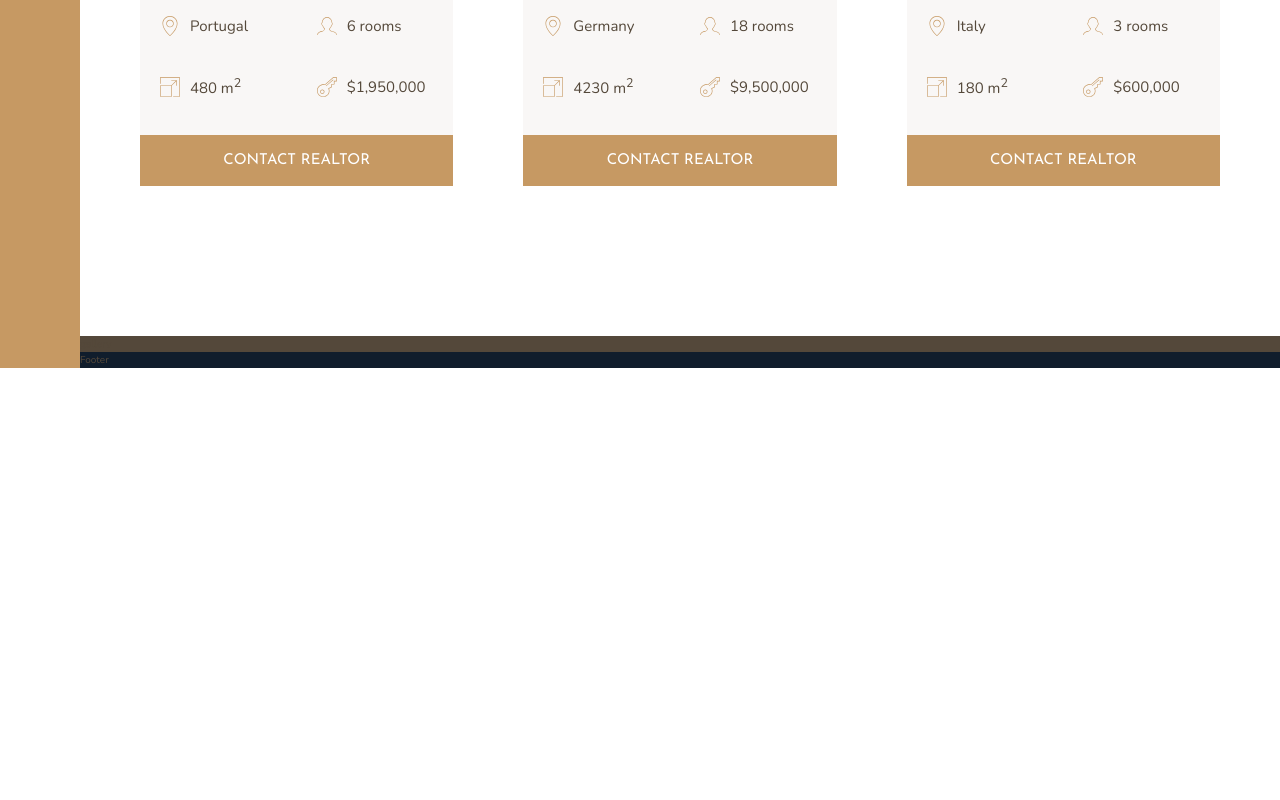
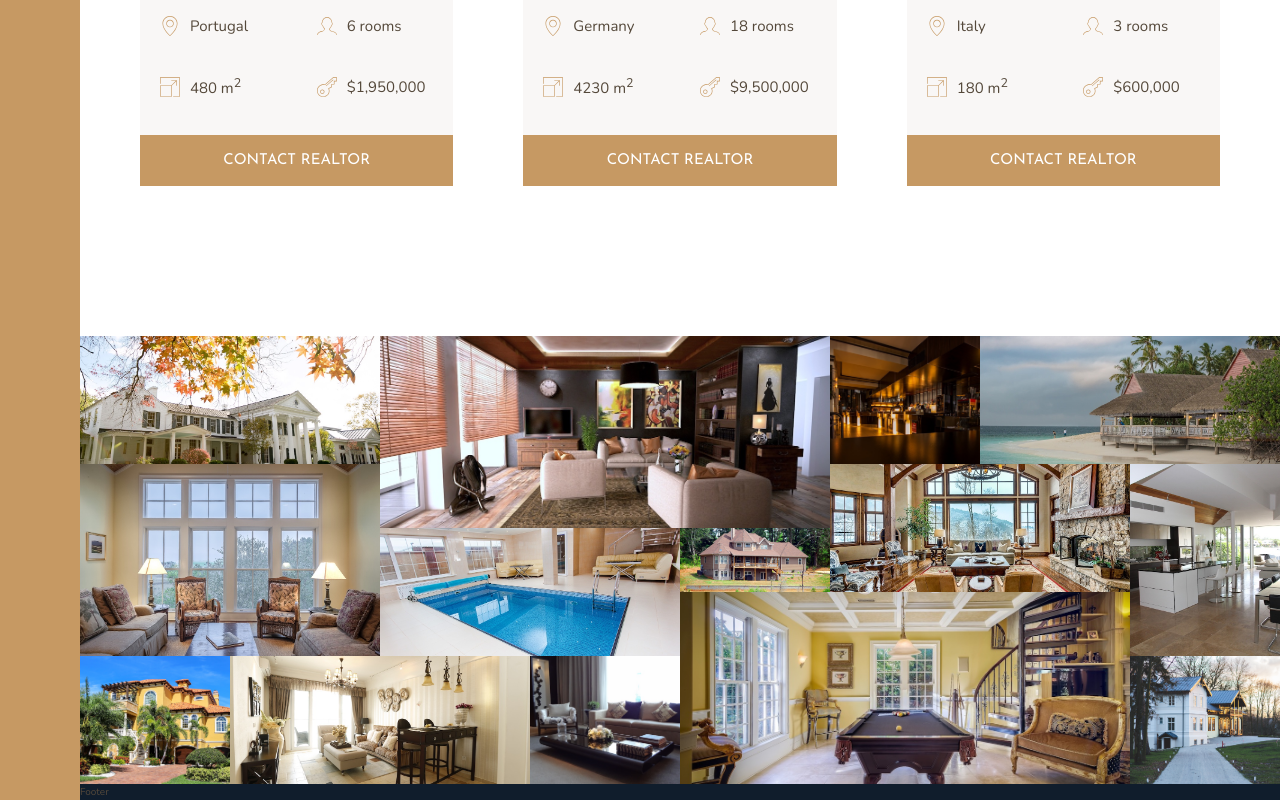
Before and after one commit to henriquequeirozcunha/Nexter, a website: page index.html in a window 1280 px wide. Shown: the part 2706-3506 px from the top of the page. Before the commit the page ends 3074 px from the top, so only its background shows below. Drawn offline with nearby package versions, Linux system fonts and the light colour scheme.

Commit message:
feat: add gallery section

```diff
--- a/index.html
+++ b/index.html
@@ -298,7 +298,24 @@
         </section>
 
         <section class="gallery">
-            gallery
+            <figure class="gallery__item gallery__item--1">
+                <img src="img/gal-1.jpeg" alt="Gallery image 1" class="gallery__img">
+            </figure>
+
+            <figure class="gallery__item gallery__item--1"><img src="img/gal-1.jpeg" alt="Gallery image 1" class="gallery__img"></figure>
+            <figure class="gallery__item gallery__item--2"><img src="img/gal-2.jpeg" alt="Gallery image 2" class="gallery__img"></figure>
+            <figure class="gallery__item gallery__item--3"><img src="img/gal-3.jpeg" alt="Gallery image 3" class="gallery__img"></figure>
+            <figure class="gallery__item gallery__item--4"><img src="img/gal-4.jpeg" alt="Gallery image 4" class="gallery__img"></figure>
+            <figure class="gallery__item gallery__item--5"><img src="img/gal-5.jpeg" alt="Gallery image 5" class="gallery__img"></figure>
+            <figure class="gallery__item gallery__item--6"><img src="img/gal-6.jpeg" alt="Gallery image 6" class="gallery__img"></figure>
+            <figure class="gallery__item gallery__item--7"><img src="img/gal-7.jpeg" alt="Gallery image 7" class="gallery__img"></figure>
+            <figure class="gallery__item gallery__item--8"><img src="img/gal-8.jpeg" alt="Gallery image 8" class="gallery__img"></figure>
+            <figure class="gallery__item gallery__item--9"><img src="img/gal-9.jpeg" alt="Gallery image 9" class="gallery__img"></figure>
+            <figure class="gallery__item gallery__item--10"><img src="img/gal-10.jpeg" alt="Gallery image 10" class="gallery__img"></figure>
+            <figure class="gallery__item gallery__item--11"><img src="img/gal-11.jpeg" alt="Gallery image 11" class="gallery__img"></figure>
+            <figure class="gallery__item gallery__item--12"><img src="img/gal-12.jpeg" alt="Gallery image 12" class="gallery__img"></figure>
+            <figure class="gallery__item gallery__item--13"><img src="img/gal-13.jpeg" alt="Gallery image 13" class="gallery__img"></figure>
+            <figure class="gallery__item gallery__item--14"><img src="img/gal-14.jpeg" alt="Gallery image 14" class="gallery__img"></figure>
         </section>
 
         <footer class="footer">
--- a/sass/_gallery.scss
+++ b/sass/_gallery.scss
@@ -1,4 +1,87 @@
 .gallery {
-    background-color: $color-grey-dark-1;
+    background-color: $color-grey-light-1;
     grid-column: full-start / full-end;
+
+    display: grid;
+    grid-template-columns: repeat(8, 1fr);
+    grid-template-rows: repeat(7, 5vw);
+
+    &__item {
+        &--1 {
+            grid-row: 1 / span 2;
+            grid-column: 1 / span 2;
+        }
+
+        &--2 {
+            grid-row: 1 / span 3;
+            grid-column: 3 / span 3;
+        }
+
+        &--3 {
+            grid-row: 1 / span 2;
+            grid-column: 6 / 7;
+        }
+
+        &--4 {
+            grid-row: 1 / span 2;
+            grid-column: 7 / -1;
+        }
+
+        &--5 {
+            grid-row: 3 / span 3;
+            grid-column: 1 / span 2;
+        }
+
+        &--6 {
+            grid-row: 4 / span 2;
+            grid-column: 3 / span 2;
+        }
+
+        &--7 {
+            grid-row: 4 / 5;
+            grid-column: 5 / 6;
+        }
+
+        &--8 {
+            grid-row: 3 / span 2;
+            grid-column: 6 / span 2;
+        }
+
+        &--9 {
+            grid-row: 3 / span 3;
+            grid-column: 8 / -1;
+        }
+
+        &--10 {
+            grid-row: 6 / span 2;
+            grid-column: 1 / 2;
+        }
+
+        &--11 {
+            grid-row: 6 / span 2;
+            grid-column: 2 / span 2;
+        }
+
+        &--12 {
+            grid-row: 6 / span 2;
+            grid-column: 4 / 5;
+        }
+
+        &--13 {
+            grid-row: 5 / span 3;
+            grid-column: 5 / span 3;
+        }
+
+        &--14 {
+            grid-row: 6 / span 2;
+            grid-column: 8 / -1;
+        }
+    }
+
+    &__img {
+        width: 100%;
+        height: 100%;
+        object-fit: cover;
+        display: block;
+    }
 }
```
Also changed, not shown: css/style.css.
